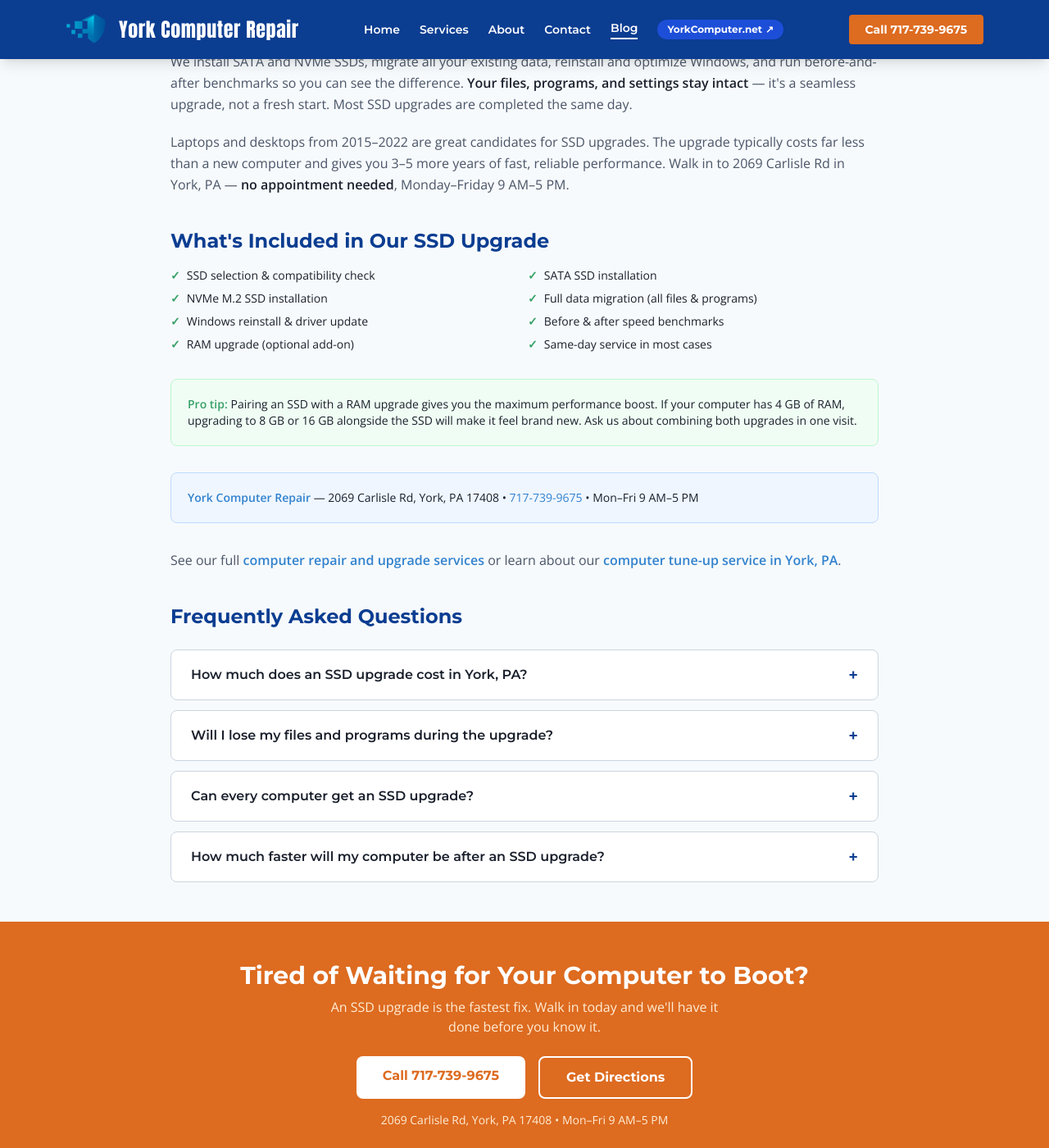
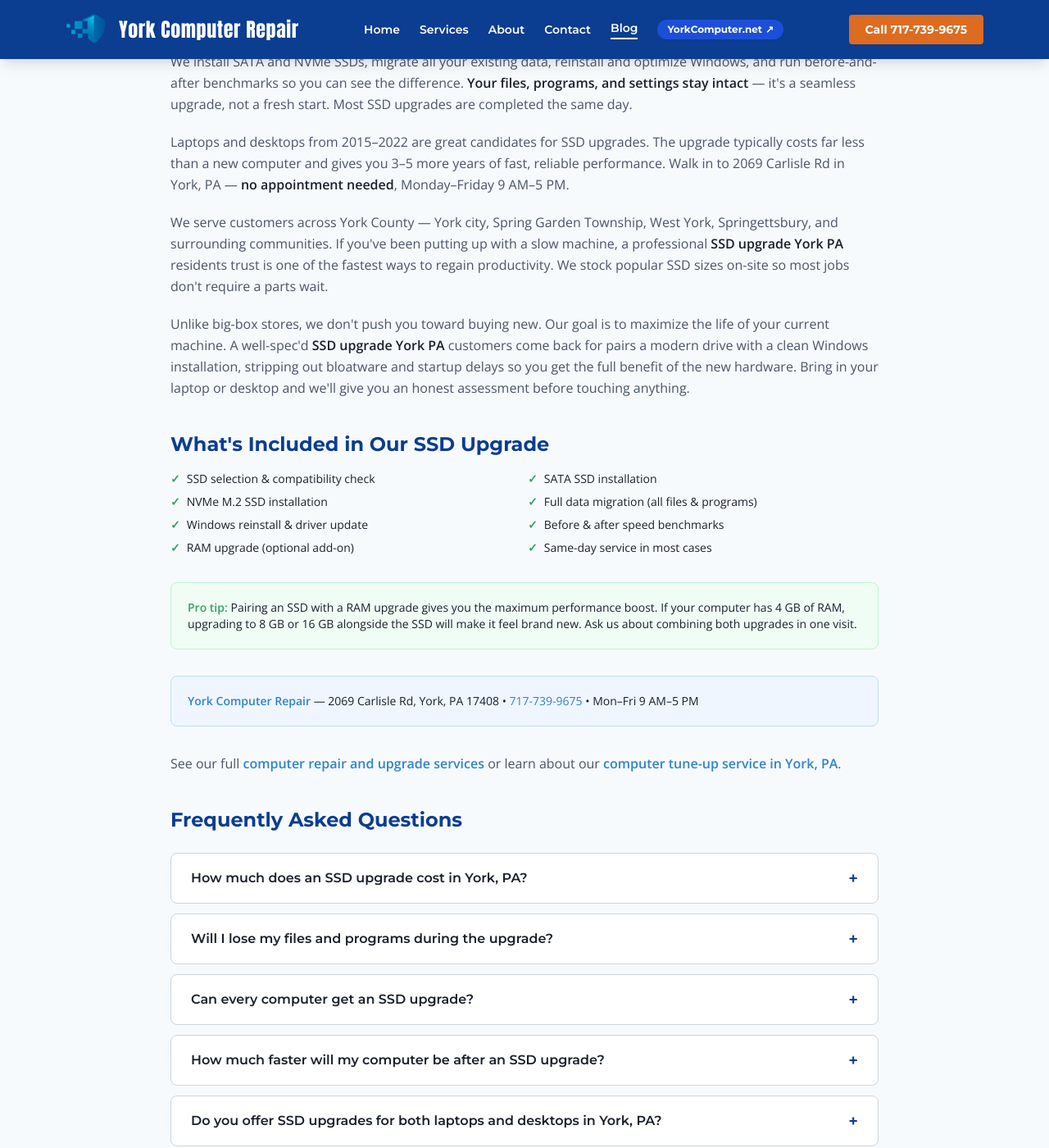
Before and after one commit to oak8513/ycr-site, a Jekyll site: the page built from blog/ssd-upgrade-york-pa.html, in a window 1280 px wide and 1400 px high, scrolled down 440 px. Shown: the whole window at 82% size. Built offline with Jekyll 4.4.1, drawn with Linux system fonts in a browser that asks for light colours; nearby versions of some CDN libraries; a script that is not in the unit is left out; some of the changed text lies outside the part shown.

Commit message:
SEO: refresh SSD upgrade York PA landing page

```diff
--- a/blog/ssd-upgrade-york-pa.html
+++ b/blog/ssd-upgrade-york-pa.html
@@ -22,6 +22,10 @@
   <p class="text-ycr-steel leading-relaxed mb-5">We install SATA and NVMe SSDs, migrate all your existing data, reinstall and optimize Windows, and run before-and-after benchmarks so you can see the difference. <strong class="text-ycr-black">Your files, programs, and settings stay intact</strong> — it's a seamless upgrade, not a fresh start. Most SSD upgrades are completed the same day.</p>
 
   <p class="text-ycr-steel leading-relaxed mb-5">Laptops and desktops from 2015–2022 are great candidates for SSD upgrades. The upgrade typically costs far less than a new computer and gives you 3–5 more years of fast, reliable performance. Walk in to 2069 Carlisle Rd in York, PA — <strong class="text-ycr-black">no appointment needed</strong>, Monday–Friday 9 AM–5 PM.</p>
+
+  <p class="text-ycr-steel leading-relaxed mb-5">We serve customers across York County — York city, Spring Garden Township, West York, Springettsbury, and surrounding communities. If you've been putting up with a slow machine, a professional <strong class="text-ycr-black">SSD upgrade York PA</strong> residents trust is one of the fastest ways to regain productivity. We stock popular SSD sizes on-site so most jobs don't require a parts wait.</p>
+
+  <p class="text-ycr-steel leading-relaxed mb-5">Unlike big-box stores, we don't push you toward buying new. Our goal is to maximize the life of your current machine. A well-spec'd <strong class="text-ycr-black">SSD upgrade York PA</strong> customers come back for pairs a modern drive with a clean Windows installation, stripping out bloatware and startup delays so you get the full benefit of the new hardware. Bring in your laptop or desktop and we'll give you an honest assessment before touching anything.</p>
 
   <h2 class="font-heading font-bold text-2xl text-ycr-blue mt-10 mb-4">What's Included in Our SSD Upgrade</h2>
 
@@ -77,7 +81,16 @@
       </summary>
       <p class="px-6 pb-5 text-ycr-steel text-sm leading-relaxed">Significantly faster. Boot times typically drop from 2–3 minutes to under 30 seconds. Programs open almost instantly. File transfers are much quicker. The difference is immediately noticeable in everyday use.</p>
     </details>
+    <details class="bg-white border border-ycr-gray rounded-lg group">
+      <summary class="flex justify-between items-center cursor-pointer px-6 py-4 font-heading font-semibold text-ycr-black select-none list-none">
+        Do you offer SSD upgrades for both laptops and desktops in York, PA?
+        <span class="text-ycr-blue text-xl transition-transform group-open:rotate-45">+</span>
+      </summary>
+      <p class="px-6 pb-5 text-ycr-steel text-sm leading-relaxed">Yes. We upgrade SSDs in laptops, desktop towers, and all-in-one PCs. Whether you have a SATA-based system or a newer machine with an NVMe M.2 slot, we carry compatible drives and handle the full installation and data migration in-house.</p>
+    </details>
   </div>
+
+  <p class="text-ycr-steel leading-relaxed mt-10 mb-5"><strong class="text-ycr-black">Related Services:</strong> If your computer needs more than a storage boost, check out our <a href="/blog/laptop-repair-york-pa.html" class="text-ycr-signal hover:underline font-semibold">laptop repair in York, PA</a> and <a href="/blog/desktop-repair-york-pa.html" class="text-ycr-signal hover:underline font-semibold">desktop repair in York, PA</a> — we diagnose and fix all types of hardware issues while you wait.</p>
 
 </div>
 
@@ -121,7 +134,8 @@
     {"@type":"Question","name":"How much does an SSD upgrade cost in York, PA?","acceptedAnswer":{"@type":"Answer","text":"Cost depends on the SSD capacity and your machine's compatibility. We check compatibility first and give you an exact quote before we start."}},
     {"@type":"Question","name":"Will I lose my files during the upgrade?","acceptedAnswer":{"@type":"Answer","text":"No. We migrate all your data — files, programs, and settings — to the new SSD. Everything stays intact."}},
     {"@type":"Question","name":"Can every computer get an SSD upgrade?","acceptedAnswer":{"@type":"Answer","text":"Almost all laptops and desktops from 2012 onward support SSD upgrades. We check compatibility first."}},
-    {"@type":"Question","name":"How much faster will my computer be after an SSD upgrade?","acceptedAnswer":{"@type":"Answer","text":"Boot times typically drop from 2–3 minutes to under 30 seconds. Programs open almost instantly."}}
+    {"@type":"Question","name":"How much faster will my computer be after an SSD upgrade?","acceptedAnswer":{"@type":"Answer","text":"Boot times typically drop from 2–3 minutes to under 30 seconds. Programs open almost instantly."}},
+    {"@type":"Question","name":"Do you offer SSD upgrades for both laptops and desktops in York, PA?","acceptedAnswer":{"@type":"Answer","text":"Yes. We upgrade SSDs in laptops, desktop towers, and all-in-one PCs. We carry SATA and NVMe M.2 drives and handle full installation and data migration in-house."}}
   ]
 }
 </script>
--- a/sitemap.xml
+++ b/sitemap.xml
@@ -63,7 +63,7 @@
   </url>
   <url>
     <loc>https://yorkcomputerrepair.com/blog/ssd-upgrade-york-pa.html</loc>
-    <lastmod>2026-04-23</lastmod>
+    <lastmod>2026-04-24</lastmod>
     <changefreq>monthly</changefreq>
     <priority>0.9</priority>
   </url>
```
Also changed, not shown: other parts of blog/ssd-upgrade-york-pa.html (+1 -1 lines).
